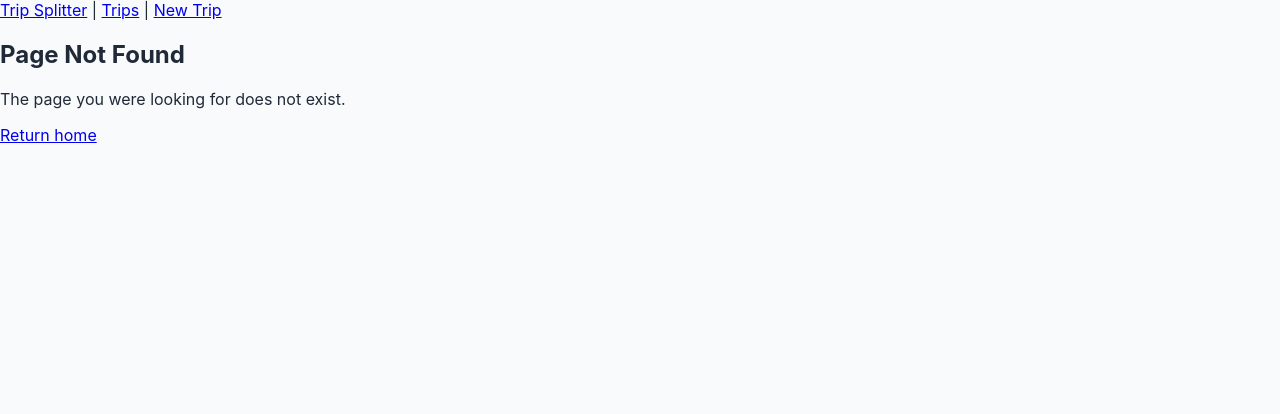
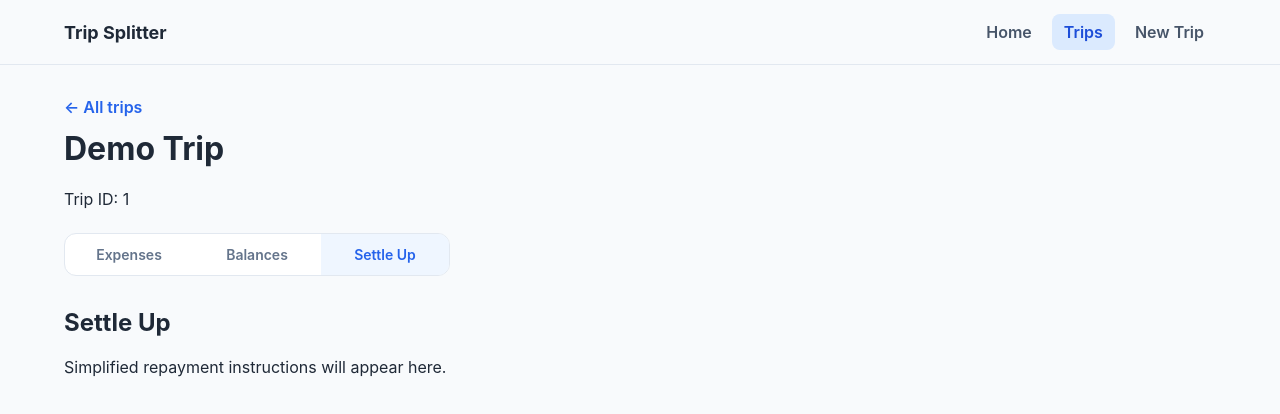
Before and after one commit to Gwen-Killinger/tripSplitterWeb, a React (Vite) app in the folder trip-splitter/: page /trips/1/settle in a window 1280 px wide. Before the commit this address had no page. Shown: the top 414 px of the page. Built offline with nearby package versions, Linux system fonts and the light colour scheme.

Commit message:
feat: added trip layouts and simple css

```diff
--- a/trip-splitter/src/app/router.tsx
+++ b/trip-splitter/src/app/router.tsx
@@ -3,8 +3,11 @@ import { AppLayout } from "../layouts/AppLayout";
 import { CreateTripPage } from "../pages/CreateTripPage";
 import { HomePage } from "../pages/HomePage";
 import { NotFoundPage } from "../pages/NotFoundPage";
+import { TripBalancesPage } from "../pages/TripBalancesPage";
 import { TripDashboardPage } from "../pages/TripDashboardPage";
+import { TripExpensesPage } from "../pages/TripExpensesPage";
 import { TripsPage } from "../pages/TripsPage";
+import { TripSettlementPage } from "../pages/TripSettlementPage";
 
 export const router = createBrowserRouter([
   {
@@ -26,6 +29,20 @@ export const router = createBrowserRouter([
       {
         path: "trips/:tripId",
         element: <TripDashboardPage />,
+        children: [
+          {
+            index: true,
+            element: <TripExpensesPage />,
+          },
+          {
+            path: "balances",
+            element: <TripBalancesPage />,
+          },
+          {
+            path: "settle",
+            element: <TripSettlementPage />,
+          },
+        ],
       },
       {
         path: "*",
--- a/trip-splitter/src/index.css
+++ b/trip-splitter/src/index.css
@@ -12,15 +12,41 @@
   box-sizing: border-box;
 }
 
+html {
+  min-width: 320px;
+  min-height: 100%;
+}
+
 body {
   margin: 0;
   min-width: 320px;
   min-height: 100vh;
 }
 
+body,
 button,
 input,
 select,
 textarea {
   font: inherit;
 }
+
+button,
+a {
+  -webkit-tap-highlight-color: transparent;
+}
+
+a {
+  color: inherit;
+}
+
+button {
+  cursor: pointer;
+}
+
+h1,
+h2,
+h3,
+p {
+  margin-top: 0;
+}
--- a/trip-splitter/src/layouts/AppLayout.tsx
+++ b/trip-splitter/src/layouts/AppLayout.tsx
@@ -1,21 +1,46 @@
 import { NavLink, Outlet } from "react-router";
+
+function getNavigationClassName({
+  isActive,
+}: {
+  isActive: boolean;
+}): string {
+  return [
+    "app-navigation__link",
+    isActive ? "app-navigation__link--active" : "",
+  ]
+    .filter(Boolean)
+    .join(" ");
+}
 
 export function AppLayout() {
   return (
-    <>
-      <header>
-        <nav aria-label="Main navigation">
-          <NavLink to="/">Trip Splitter</NavLink>
-          {" | "}
-          <NavLink to="/trips">Trips</NavLink>
-          {" | "}
-          <NavLink to="/trips/new">New Trip</NavLink>
-        </nav>
+    <div className="app-shell">
+      <header className="app-header">
+        <div className="app-header__content">
+          <NavLink className="app-brand" to="/">
+            Trip Splitter
+          </NavLink>
+
+          <nav className="app-navigation" aria-label="Main navigation">
+            <NavLink className={getNavigationClassName} to="/">
+              Home
+            </NavLink>
+
+            <NavLink className={getNavigationClassName} to="/trips">
+              Trips
+            </NavLink>
+
+            <NavLink className={getNavigationClassName} to="/trips/new">
+              New Trip
+            </NavLink>
+          </nav>
+        </div>
       </header>
 
-      <main>
+      <main className="page-container">
         <Outlet />
       </main>
-    </>
+    </div>
   );
 }
--- a/trip-splitter/src/main.tsx
+++ b/trip-splitter/src/main.tsx
@@ -3,6 +3,7 @@ import { createRoot } from "react-dom/client";
 import { RouterProvider } from "react-router";
 import { router } from "./app/router";
 import "./index.css";
+import "./styles/layout.css";
 
 createRoot(document.getElementById("root")!).render(
   <StrictMode>
--- /dev/null
+++ b/trip-splitter/src/pages/TripBalancesPage.tsx
@@ -0,0 +1,8 @@
+export function TripBalancesPage() {
+  return (
+    <section>
+      <h2>Balances</h2>
+      <p>Each participant’s current balance will appear here.</p>
+    </section>
+  );
+}
--- a/trip-splitter/src/pages/TripDashboardPage.tsx
+++ b/trip-splitter/src/pages/TripDashboardPage.tsx
@@ -1,12 +1,57 @@
-import { useParams } from "react-router";
+import { Link, NavLink, Outlet, useParams } from "react-router";
+
+function getTripNavigationClassName({
+  isActive,
+}: {
+  isActive: boolean;
+}): string {
+  return [
+    "trip-navigation__link",
+    isActive ? "trip-navigation__link--active" : "",
+  ]
+    .filter(Boolean)
+    .join(" ");
+}
 
 export function TripDashboardPage() {
   const { tripId } = useParams();
 
   return (
-    <section>
-      <h1>Trip Dashboard</h1>
-      <p>Trip ID: {tripId}</p>
-    </section>
+    <div className="trip-shell">
+      <header className="trip-header">
+        <Link className="trip-header__back-link" to="/trips">
+          ← All trips
+        </Link>
+
+        <h1>Demo Trip</h1>
+        <p>Trip ID: {tripId}</p>
+      </header>
+
+      <nav className="trip-navigation" aria-label="Trip navigation">
+        <NavLink
+          className={getTripNavigationClassName}
+          end
+          to={`/trips/${tripId}`}
+        >
+          Expenses
+        </NavLink>
+
+        <NavLink
+          className={getTripNavigationClassName}
+          to={`/trips/${tripId}/balances`}
+        >
+          Balances
+        </NavLink>
+
+        <NavLink
+          className={getTripNavigationClassName}
+          to={`/trips/${tripId}/settle`}
+        >
+          Settle Up
+        </NavLink>
+      </nav>
+
+      <Outlet />
+    </div>
   );
 }
--- /dev/null
+++ b/trip-splitter/src/pages/TripExpensesPage.tsx
@@ -0,0 +1,8 @@
+export function TripExpensesPage() {
+  return (
+    <section>
+      <h2>Expenses</h2>
+      <p>This trip’s expenses will appear here.</p>
+    </section>
+  );
+}
--- /dev/null
+++ b/trip-splitter/src/pages/TripSettlementPage.tsx
@@ -0,0 +1,8 @@
+export function TripSettlementPage() {
+  return (
+    <section>
+      <h2>Settle Up</h2>
+      <p>Simplified repayment instructions will appear here.</p>
+    </section>
+  );
+}
--- /dev/null
+++ b/trip-splitter/src/styles/layout.css
@@ -0,0 +1,135 @@
+.app-shell {
+  min-height: 100vh;
+}
+
+.app-header {
+  position: sticky;
+  top: 0;
+  z-index: 10;
+  border-bottom: 1px solid #e2e8f0;
+  background: rgba(248, 250, 252, 0.95);
+  backdrop-filter: blur(10px);
+}
+
+.app-header__content {
+  display: flex;
+  align-items: center;
+  justify-content: space-between;
+  width: min(100% - 2rem, 72rem);
+  min-height: 4rem;
+  margin-inline: auto;
+}
+
+.app-brand {
+  font-size: 1.125rem;
+  font-weight: 700;
+  text-decoration: none;
+}
+
+.app-navigation {
+  display: flex;
+  align-items: center;
+  gap: 0.5rem;
+}
+
+.app-navigation__link {
+  padding: 0.5rem 0.75rem;
+  border-radius: 0.5rem;
+  color: #475569;
+  font-weight: 600;
+  text-decoration: none;
+}
+
+.app-navigation__link:hover {
+  background: #e2e8f0;
+  color: #0f172a;
+}
+
+.app-navigation__link--active {
+  background: #dbeafe;
+  color: #1d4ed8;
+}
+
+.page-container {
+  width: min(100% - 2rem, 72rem);
+  margin-inline: auto;
+  padding-block: 2rem;
+}
+
+.trip-shell {
+  min-height: calc(100vh - 4rem);
+  padding-bottom: 5rem;
+}
+
+.trip-header {
+  margin-bottom: 1.5rem;
+}
+
+.trip-header__back-link {
+  display: inline-block;
+  margin-bottom: 0.75rem;
+  color: #2563eb;
+  font-weight: 600;
+  text-decoration: none;
+}
+
+.trip-header__back-link:hover {
+  text-decoration: underline;
+}
+
+.trip-navigation {
+  position: fixed;
+  right: 0;
+  bottom: 0;
+  left: 0;
+  z-index: 20;
+  display: grid;
+  grid-template-columns: repeat(3, 1fr);
+  border-top: 1px solid #e2e8f0;
+  background: #ffffff;
+}
+
+.trip-navigation__link {
+  padding: 1rem 0.5rem;
+  color: #64748b;
+  font-size: 0.875rem;
+  font-weight: 600;
+  text-align: center;
+  text-decoration: none;
+}
+
+.trip-navigation__link--active {
+  color: #2563eb;
+  background: #eff6ff;
+}
+
+@media (max-width: 40rem) {
+  .app-navigation__link:first-child {
+    display: none;
+  }
+
+  .page-container {
+    padding-block: 1.5rem;
+  }
+}
+
+@media (min-width: 48rem) {
+  .trip-shell {
+    padding-bottom: 2rem;
+  }
+
+  .trip-navigation {
+    position: static;
+    display: flex;
+    width: fit-content;
+    margin-bottom: 2rem;
+    border: 1px solid #e2e8f0;
+    border-radius: 0.75rem;
+    overflow: hidden;
+  }
+
+  .trip-navigation__link {
+    min-width: 8rem;
+    padding: 0.75rem 1rem;
+  }
+}
```
